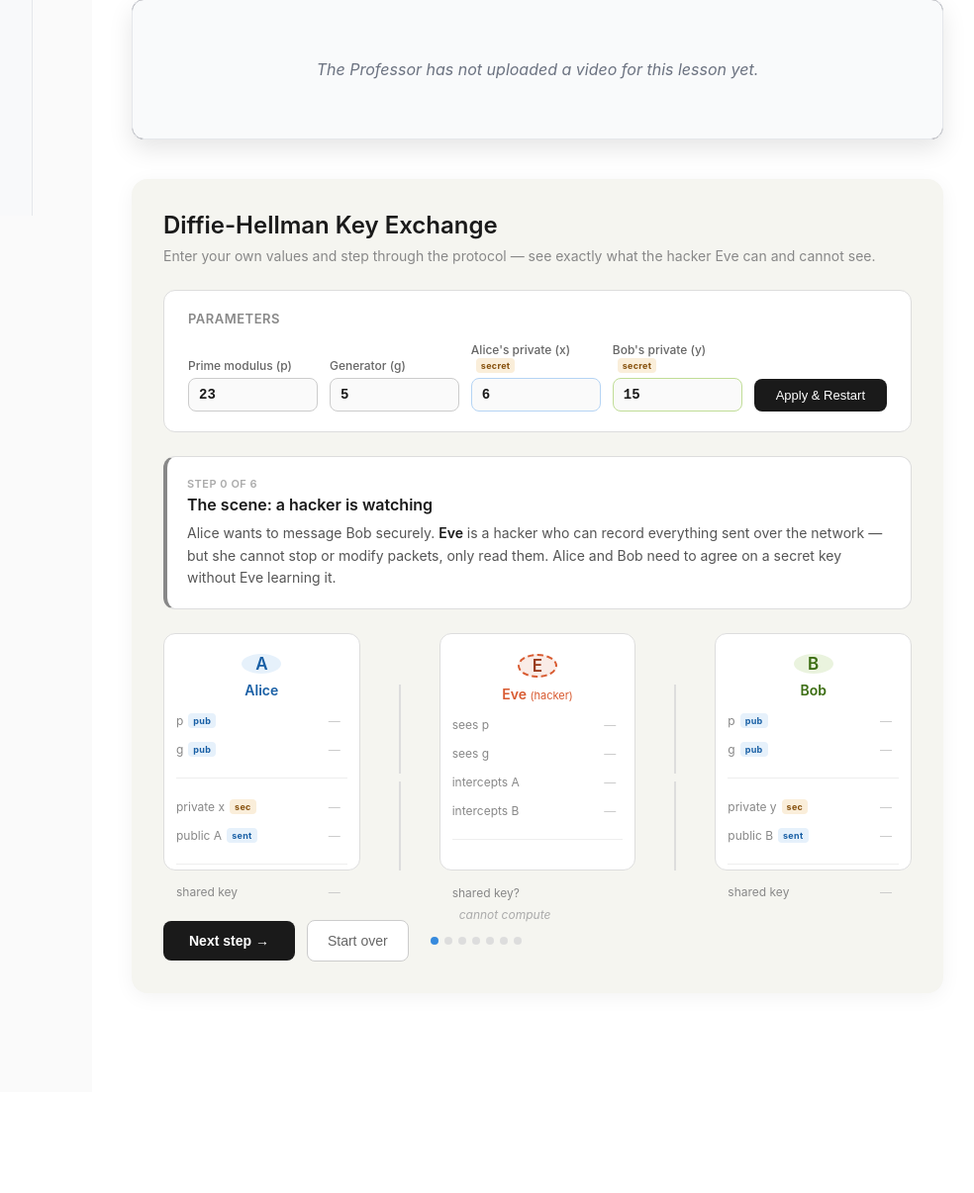
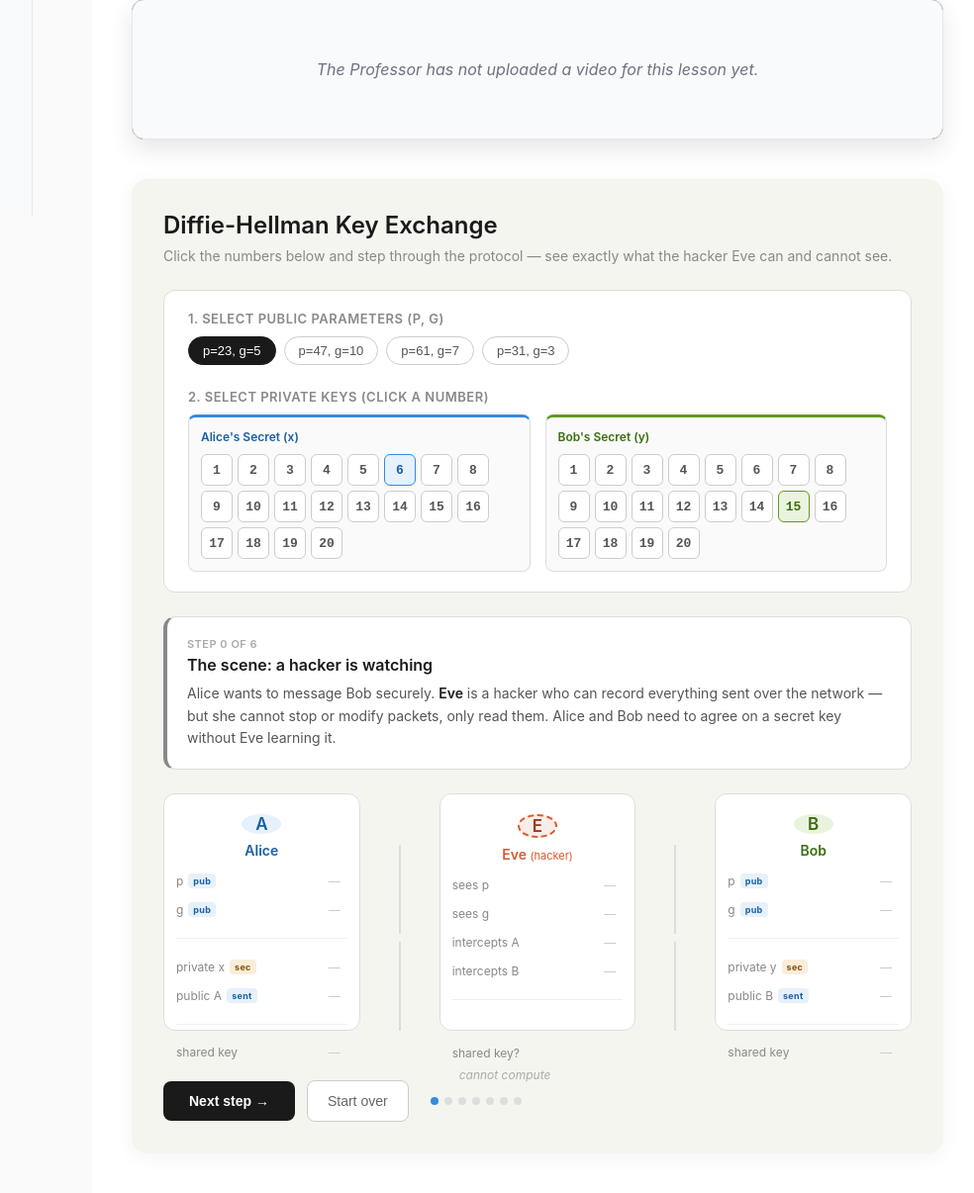
Before and after one commit to AlphaOts25/Viz_Crypto_Thesis, a Flask app: template templates/topics/module2/02_deffie.html in a window 1280 px wide. Shown: the part 582-1788 px from the top of the page at 99% size, without its empty margins (227-1211 px from the left). Before the commit the page ends 1586 px from the top, so only its background shows below. Run offline with Flask 3, Linux system fonts and the light colour scheme; the template is opened without the code that fills it, so the values that code supplies are empty.

Commit message:
Holy Moly Badolly

```diff
--- a/templates/topics/module2/02_deffie.html
+++ b/templates/topics/module2/02_deffie.html
@@ -18,27 +18,35 @@
   .dh-wrapper h1 { font-size:24px; font-weight:600; margin-bottom:6px; margin-top:0; color:#1a1a1a; }
   .dh-wrapper .subtitle { font-size:14px; color:#888; margin-bottom:1.5rem; line-height: 1.5; }
 
-  /* INPUT PANEL */
+  /* ── UPDATED "CLICKY" INPUT PANEL ── */
   .dh-wrapper .input-panel { background:#fff; border:0.5px solid #ddd; border-radius:12px; padding:1.25rem 1.5rem; margin-bottom:1.5rem; }
-  .dh-wrapper .input-panel h2 { font-size:13px; font-weight:600; text-transform:uppercase; letter-spacing:0.5px; color:#888; margin-bottom:1rem; margin-top:0; }
-  .dh-wrapper .inputs-row { display:flex; gap:12px; flex-wrap:wrap; align-items:flex-end; }
-  .dh-wrapper .inp-group { display:flex; flex-direction:column; gap:5px; flex: 1 1 120px; }
-  .dh-wrapper .inp-group label { font-size:12px; color:#666; font-weight:500; }
-  .dh-wrapper .inp-group input { padding:8px 10px; border:0.5px solid #ccc; border-radius:8px; font-size:14px; font-family:'Courier New',monospace; font-weight:600; background:#fafafa; color:#1a1a1a; width:100%; }
-  .dh-wrapper .inp-group input:focus { outline:none; border-color:#378ADD; box-shadow:0 0 0 2px rgba(55,138,221,0.15); }
-  .dh-wrapper .inp-group input.alice-inp { border-color:#B5D4F4; }
-  .dh-wrapper .inp-group input.bob-inp { border-color:#C0DD97; }
-  .dh-wrapper .inp-error { font-size:11px; color:#D85A30; margin-top:4px; display:none; }
-  .dh-wrapper .btn-start { padding:9px 22px; background:#1a1a1a; color:#fff; border:none; border-radius:8px; font-size:13px; font-weight:500; cursor:pointer; white-space:nowrap; transition: background 0.2s; }
-  .dh-wrapper .btn-start:hover { background:#333; }
+  .dh-wrapper .input-panel h2 { font-size:13px; font-weight:600; text-transform:uppercase; letter-spacing:0.5px; color:#888; margin-bottom:10px; margin-top:0; }
+
+  /* Preset Chips for p and g */
+  .dh-wrapper .preset-chips { display:flex; gap:8px; flex-wrap:wrap; margin-bottom:1.5rem; }
+  .dh-wrapper .chip { padding:6px 14px; border-radius:20px; border:1px solid #ccc; background:#fff; font-size:13px; cursor:pointer; font-weight:500; transition:all 0.2s; color:#555;}
+  .dh-wrapper .chip:hover { background:#f5f5f0; }
+  .dh-wrapper .chip.active { background:#1a1a1a; color:#fff; border-color:#1a1a1a; }
+
+  /* Number Grids for x and y */
+  .dh-wrapper .grid-container { display:flex; gap:15px; flex-wrap:wrap; }
+  .dh-wrapper .grid-box { flex:1; min-width:200px; background:#fafafa; border:1px solid #ddd; border-radius:8px; padding:12px; }
+  .dh-wrapper .grid-box.alice-box { border-top:3px solid #378ADD; }
+  .dh-wrapper .grid-box.bob-box { border-top:3px solid #639922; }
+  .dh-wrapper .grid-title { font-size:12px; font-weight:600; margin-bottom:10px; }
+  .dh-wrapper .num-grid { display:flex; flex-wrap:wrap; gap:5px; }
+  .dh-wrapper .num-btn { width:32px; height:32px; border-radius:6px; border:1px solid #ccc; background:#fff; font-size:13px; cursor:pointer; font-family:'Courier New',monospace; font-weight:600; color:#555; transition:all 0.15s; }
+  .dh-wrapper .num-btn:hover { border-color:#888; color:#1a1a1a; }
+  .dh-wrapper .num-btn.sel-a { background:#E6F1FB; border-color:#378ADD; color:#185FA5; }
+  .dh-wrapper .num-btn.sel-b { background:#EAF3DE; border-color:#639922; color:#3B6D11; }
 
   /* SCROLL-FREE STAGE (Responsive) */
   .dh-wrapper .stage {
       display: flex;
       justify-content: space-between;
-      align-items: stretch; /* Forces equal height */
+      align-items: stretch;
       gap: 10px;
-      margin-bottom: 50px; /* EXTRA SPACE FOR BUTTONS */
+      margin-bottom: 50px;
   }
 
   .dh-wrapper .actor {
@@ -49,7 +57,7 @@
       display: flex;
       flex-direction: column;
       flex: 1;
-      min-width: 0; /* CRITICAL: Allows flex items to shrink and text to wrap */
+      min-width: 0;
   }
 
   .dh-wrapper .wire {
@@ -76,7 +84,7 @@
   .dh-wrapper .kv-val {
       font-family:'Courier New',monospace; font-size:12px; font-weight:600; background:#f5f5f0;
       padding:3px 7px; border-radius:4px; color:#1a1a1a; transition:all 0.3s; text-align: right;
-      word-break: break-all; /* Prevents long numbers from breaking the layout */
+      word-break: break-all;
   }
   .dh-wrapper .kv-val.secret { background:#E6F1FB; color:#185FA5; }
   .dh-wrapper .kv-val.pub-val { background:#f5f5f0; color:#1a1a1a; }
@@ -138,7 +146,7 @@
     .dh-wrapper .kv-row { flex-direction: column; align-items: center; justify-content: center; text-align: center; margin-bottom: 6px; }
     .dh-wrapper .kv-label { width: 100%; justify-content: center; font-size: 10px; }
     .dh-wrapper .kv-val { width: 100%; text-align: center; font-size: 11px; padding: 4px; }
-    .dh-wrapper .tag { display: none; } /* Hide tags to save space on mobile */
+    .dh-wrapper .tag { display: none; }
     .dh-wrapper .pill { font-size: 9px; padding: 2px 4px; max-width: 40px; }
   }
 </style>
@@ -167,33 +175,28 @@
   <!-- ── INTERACTIVE DIFFIE-HELLMAN SIMULATOR ── -->
   <div class="dh-wrapper">
     <h1>Diffie-Hellman Key Exchange</h1>
-    <p class="subtitle">Enter your own values and step through the protocol — see exactly what the hacker Eve can and cannot see.</p>
+    <p class="subtitle">Click the numbers below and step through the protocol — see exactly what the hacker Eve can and cannot see.</p>
 
-    <!-- INPUT PANEL -->
+    <!-- CLICKY INPUT PANEL -->
     <div class="input-panel">
-      <h2>Parameters</h2>
-      <div class="inputs-row">
-        <div class="inp-group">
-          <label>Prime modulus (p)</label>
-          <input type="number" id="inp-p" value="23" min="3">
-          <div class="inp-error" id="err-p">Must be a prime number</div>
+      <h2>1. Select Public Parameters (p, g)</h2>
+      <div class="preset-chips">
+        <button class="chip active" onclick="pickPreset(23, 5, this)">p=23, g=5</button>
+        <button class="chip" onclick="pickPreset(47, 10, this)">p=47, g=10</button>
+        <button class="chip" onclick="pickPreset(61, 7, this)">p=61, g=7</button>
+        <button class="chip" onclick="pickPreset(31, 3, this)">p=31, g=3</button>
+      </div>
+
+      <h2>2. Select Private Keys (Click a number)</h2>
+      <div class="grid-container">
+        <div class="grid-box alice-box">
+          <div class="grid-title" style="color:#185FA5;">Alice's Secret (x)</div>
+          <div class="num-grid" id="grid-x"></div>
         </div>
-        <div class="inp-group">
-          <label>Generator (g)</label>
-          <input type="number" id="inp-g" value="5" min="2">
-          <div class="inp-error" id="err-g">Must be 2 or more</div>
+        <div class="grid-box bob-box">
+          <div class="grid-title" style="color:#3B6D11;">Bob's Secret (y)</div>
+          <div class="num-grid" id="grid-y"></div>
         </div>
-        <div class="inp-group">
-          <label>Alice's private (x) <span class="tag tag-prv">secret</span></label>
-          <input type="number" id="inp-x" value="6" min="1" class="alice-inp">
-          <div class="inp-error" id="err-x">Must be 1 or more</div>
-        </div>
-        <div class="inp-group">
-          <label>Bob's private (y) <span class="tag tag-prv">secret</span></label>
-          <input type="number" id="inp-y" value="15" min="1" class="bob-inp">
-          <div class="inp-error" id="err-y">Must be 1 or more</div>
-        </div>
-        <button class="btn-start" onclick="initDH()">Apply &amp; Restart</button>
       </div>
     </div>
 
@@ -303,10 +306,11 @@
 </div>
 
 <script>
-  function isPrime(n){if(n<2)return false;for(let i=2;i<=Math.sqrt(n);i++)if(n%i===0)return false;return true;}
   function mpow(b,e,m){let r=1n;b=BigInt(b);e=BigInt(e);m=BigInt(m);b=b%m;while(e>0n){if(e%2n===1n)r=r*b%m;e=e/2n;b=b*b%m;}return Number(r);}
 
-  let p,g,x,y,A,B,Ka,Kb,cur=0,steps=[];
+  // INITIAL STATE
+  let p=23, g=5, x=6, y=15;
+  let A, B, Ka, Kb, cur=0, steps=[];
 
   function buildSteps(){
     return [
@@ -420,34 +424,46 @@
     applyStep(steps[0]);
   }
 
-  function showError(id,msg,shouldShow){
-    const el=document.getElementById(id);
-    el.textContent=msg;
-    el.style.display=shouldShow?'block':'none';
+  // --- NEW CLICKY LOGIC ---
+
+  function pickPreset(newP, newG, btnElem) {
+    p = newP;
+    g = newG;
+    // Update chip styling
+    document.querySelectorAll('.preset-chips .chip').forEach(c => c.classList.remove('active'));
+    btnElem.classList.add('active');
+    initDH();
+  }
+
+  function buildGrids() {
+    const gridX = document.getElementById('grid-x');
+    const gridY = document.getElementById('grid-y');
+    gridX.innerHTML = '';
+    gridY.innerHTML = '';
+
+    for (let i = 1; i <= 20; i++) {
+      // Alice Button
+      const btnA = document.createElement('button');
+      btnA.className = 'num-btn' + (i === x ? ' sel-a' : '');
+      btnA.textContent = i;
+      btnA.onclick = () => { x = i; initDH(); };
+      gridX.appendChild(btnA);
+
+      // Bob Button
+      const btnB = document.createElement('button');
+      btnB.className = 'num-btn' + (i === y ? ' sel-b' : '');
+      btnB.textContent = i;
+      btnB.onclick = () => { y = i; initDH(); };
+      gridY.appendChild(btnB);
+    }
   }
 
   function initDH(){
-    const pv=parseInt(document.getElementById('inp-p').value);
-    const gv=parseInt(document.getElementById('inp-g').value);
-    const xv=parseInt(document.getElementById('inp-x').value);
-    const yv=parseInt(document.getElementById('inp-y').value);
-
-    let ok=true;
-    if(!isPrime(pv)||pv<3){showError('err-p','Must be a prime number (e.g. 7, 11, 23, 47)',true);ok=false;}
-    else showError('err-p','',false);
-    if(isNaN(gv)||gv<2){showError('err-g','Must be 2 or more',true);ok=false;}
-    else showError('err-g','',false);
-    if(isNaN(xv)||xv<1){showError('err-x','Must be 1 or more',true);ok=false;}
-    else showError('err-x','',false);
-    if(isNaN(yv)||yv<1){showError('err-y','Must be 1 or more',true);ok=false;}
-    else showError('err-y','',false);
-    if(!ok)return;
-
-    p=pv; g=gv; x=xv; y=yv;
-    A=mpow(g,x,p);
-    B=mpow(g,y,p);
-    Ka=mpow(B,x,p);
-    Kb=mpow(A,y,p);
+    // Math recalculations based on current clicked variables
+    A = mpow(g, x, p);
+    B = mpow(g, y, p);
+    Ka = mpow(B, x, p);
+    Kb = mpow(A, y, p);
 
     // Update pill labels
     document.getElementById('lbl-A-left').textContent=`A=${A}`;
@@ -455,8 +471,12 @@
     document.getElementById('lbl-B-left').textContent=`B=${B}`;
     document.getElementById('lbl-B-right').textContent=`B=${B}`;
 
-    steps=buildSteps();
-    cur=0;
+    steps = buildSteps();
+    cur = 0;
+
+    buildGrids(); // Redraws the numbers so the clicked one gets highlighted
+
+    // Reset visually back to step 0
     ['a-p','a-g','a-x','a-A','a-key','b-p','b-g','b-y','b-B','b-key','e-p','e-g','e-A','e-B'].forEach(id=>setDH(id,'—','dash'));
     setDH('e-key','cannot compute','unknown');
     ['pkt-A-left','pkt-A-right','pkt-B-left','pkt-B-right'].forEach(hide);
@@ -465,7 +485,7 @@
     applyStep(steps[0]);
   }
 
-  // Boot
+  // Boot the simulator
   initDH();
 </script>
 {% endblock %}
```
